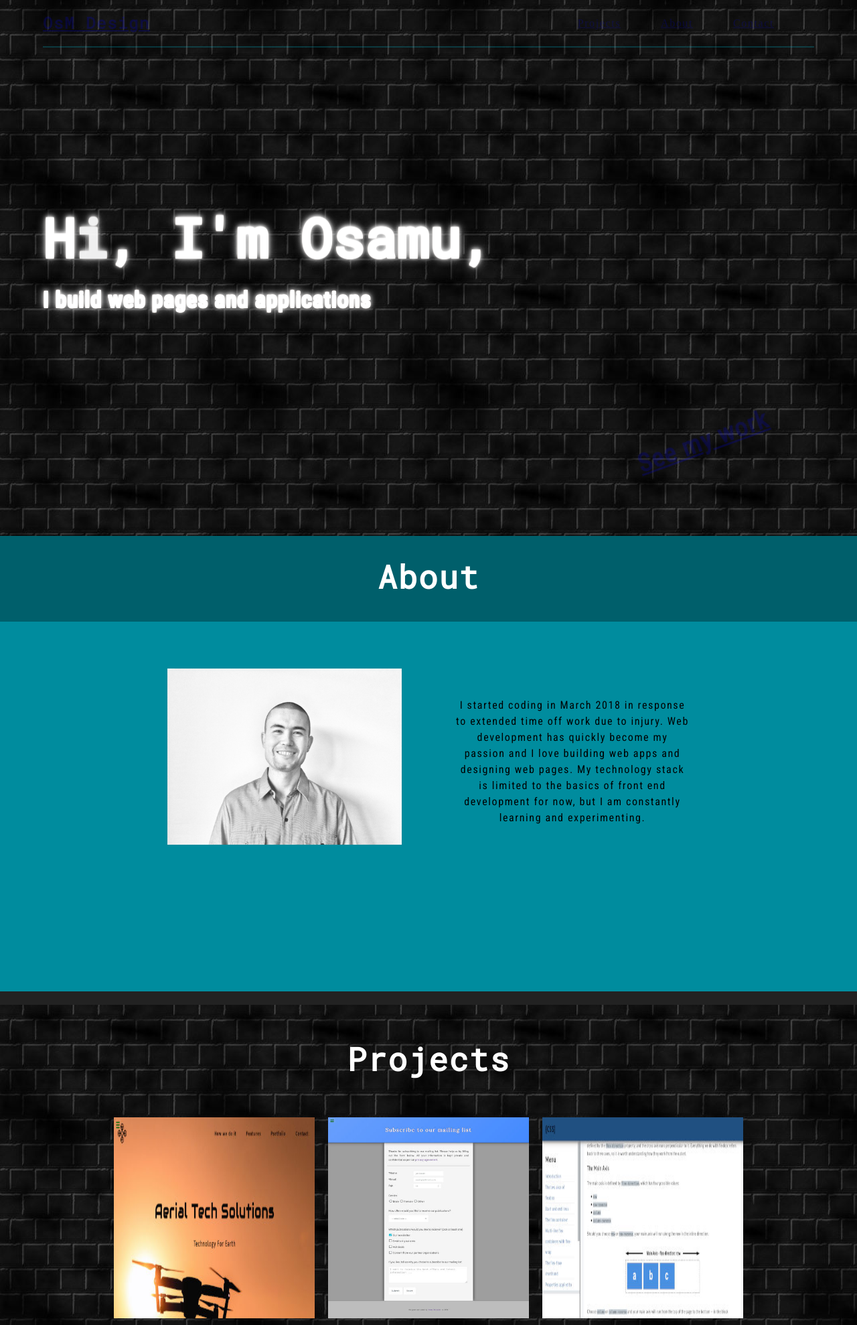
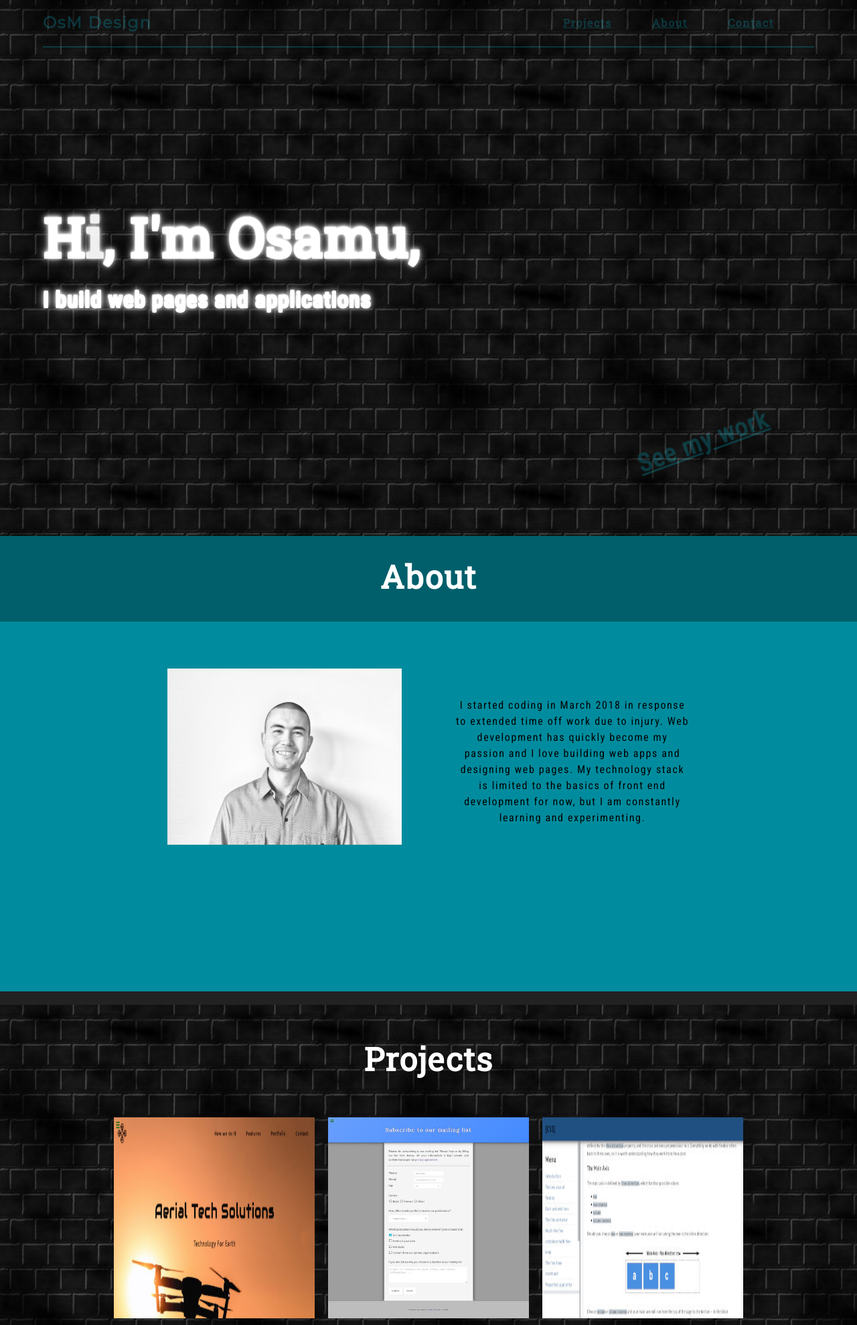
Before and after one commit to ozmos/Portfolio, a PHP site: page / in a window 1280 px wide. Shown: the top 1978 px of the page at 67% size. Run offline with PHP 8.4, Linux system fonts and the light colour scheme.

Commit message:
font families font colors

```diff
--- a/portfolio.css
+++ b/portfolio.css
@@ -1,8 +1,7 @@
-@import url('https://fonts.googleapis.com/css?family=Roboto+Condensed|Roboto+Mono');
+@import url('https://fonts.googleapis.com/css?family=Montserrat|Roboto+Condensed|Roboto+Slab');
  :root {
     --primary-light: #fff;
-    --highlight: /* #4deeea;  */
-    #00dffc;
+    --highlight: #00dffc;
     --neon-white: #fff;
     --contrast: #008c9e;
     --secondary-light: whitesmoke;
@@ -16,7 +15,8 @@
     --header-height: 8rem;
     --border-width: 20px;
     --main-text: 'Roboto Condensed';
-    --headings: 'Roboto Mono';
+    --headings: 'Roboto Slab';
+    --logo: 'Montserrat';
 }
 
 @media (max-width: 420px) {
@@ -81,11 +81,12 @@ h1 {
     animation: fade-on 1.5s linear 7s 1, fades-down 1s linear 8.5s 1, stay 1s linear 9.5s infinite;
     text-shadow: none;
     margin: 0;
-    letter-spacing: 0em !important;
+    /* letter-spacing: 0em !important; */
 }
 
 p,
-h3 {
+h3,
+a {
     font-family: var(--main-text, sans-serif);
 }
 
@@ -183,11 +184,12 @@ h3 {
     font-family: 'Roboto Condensed', sans-serif;
     transform: rotate(-20deg);
     opacity: 0.2;
+    color: var(--highlight, #00dffc);
     animation: flick-on 1.5s linear 13s 1, flick-stay 3s linear 14.5s infinite;
 }
 
 .welcome-link:visited {
-    color: var(--highlight, blue);
+    color: var(--highlight, #00dffc);
 }
 
 nav {
@@ -195,6 +197,7 @@ nav {
     top: 0;
     text-align: center;
     width: 100%;
+    color: var(--highlight, #00dffc);
 }
 
 .nav-container {
@@ -204,31 +207,43 @@ nav {
     justify-content: space-between;
     align-items: center;
     width: 90%;
-    color: var(--highlight, blue);
-    /* background: var(--highlight, var(--highlight, blue)); */
-    border-bottom: 2px solid var(--highlight, blue);
+    color: var(--highlight, #00dffc);
+    /* background: var(--highlight, var(--highlight, #00dffc)); */
+    border-bottom: 2px solid var(--highlight, #00dffc);
+    font-weight: bold;
     opacity: 0.2;
     animation: flick-on 1.5s linear 14s 1, fade-down 1s linear 15.5s 1, stays 3s linear 16.5s infinite;
 }
 
-.nav-container,
-a:visited {
-    color: var(--highlight, blue);
+#home-link {
+    color: var(--highlight, #00dffc);
+    text-decoration: none;
+}
+
+#home-link h2 {
+    font-family: var(--logo, sans-serif);
+}
+
+.nav-container a:visited {
+    color: var(--highlight, #00dffc);
 }
 
 .nav-container a:hover {
-    color: var(--highlight, blue);
-    text-shadow: -1px -1px 0 var(--highlight, blue), 1px -1px 0 var(--highlight, blue), -1px 1px 0 var(--highlight, blue), 1px 1px 0 var(--highlight, blue), 0 -2px 8px, 0 0 2px, 0 0 5px var(--highlight, blue), 0 0 15px var(--highlight, blue), 0 0 2px var(--highlight, blue), 0 2px 3px var(--highlight, blue);
+    color: var(--highlight, #00dffc);
+    text-shadow: -1px -1px 0 var(--highlight, #00dffc), 1px -1px 0 var(--highlight, #00dffc), -1px 1px 0 var(--highlight, #00dffc), 1px 1px 0 var(--highlight, #00dffc), 0 -2px 8px, 0 0 2px, 0 0 5px var(--highlight, #00dffc), 0 0 15px var(--highlight, #00dffc), 0 0 2px var(--highlight, #00dffc), 0 2px 3px var(--highlight, #00dffc);
     opacity: .99;
 }
 
 .nav-list {
     display: flex;
     justify-content: space-evenly;
+    color: var(--highlight, #00dffc);
 }
 
 .nav-link {
     margin-right: 60px;
+    color: var(--highlight, #00dffc);
+    font-family: var(--headings, monospace) !important;
 }
 
 @keyframes flick-on {
@@ -236,7 +251,7 @@ a:visited {
     19.999%,
     22%,
     100% {
-        text-shadow: -1px -1px 0 var(--highlight, blue), 1px -1px 0 var(--highlight, blue), -1px 1px 0 var(--highlight, blue), 1px 1px 0 var(--highlight, blue), 0 -2px 8px, 0 0 2px, 0 0 5px var(--highlight, blue), 0 0 15px var(--highlight, blue), 0 0 2px var(--highlight, blue), 0 2px 3px var(--highlight, blue);
+        text-shadow: -1px -1px 0 var(--highlight, #00dffc), 1px -1px 0 var(--highlight, #00dffc), -1px 1px 0 var(--highlight, #00dffc), 1px 1px 0 var(--highlight, #00dffc), 0 -2px 8px, 0 0 2px, 0 0 5px var(--highlight, #00dffc), 0 0 15px var(--highlight, #00dffc), 0 0 2px var(--highlight, #00dffc), 0 2px 3px var(--highlight, #00dffc);
         opacity: .99;
     }
     20%,
@@ -255,7 +270,7 @@ a:visited {
     95.999%,
     97%,
     100% {
-        text-shadow: -1px -1px 0 var(--highlight, blue), 1px -1px 0 var(--highlight, blue), -1px 1px 0 var(--highlight, blue), 1px 1px 0 var(--highlight, blue), 0 -2px 8px, 0 0 2px, 0 0 5px var(--highlight, blue), 0 0 15px var(--highlight, blue), 0 0 2px var(--highlight, blue), 0 2px 3px var(--highlight, blue);
+        text-shadow: -1px -1px 0 var(--highlight, #00dffc), 1px -1px 0 var(--highlight, #00dffc), -1px 1px 0 var(--highlight, #00dffc), 1px 1px 0 var(--highlight, #00dffc), 0 -2px 8px, 0 0 2px, 0 0 5px var(--highlight, #00dffc), 0 0 15px var(--highlight, #00dffc), 0 0 2px var(--highlight, #00dffc), 0 2px 3px var(--highlight, #00dffc);
         opacity: .99;
     }
     90%,
@@ -269,13 +284,13 @@ a:visited {
     }
     44.9% {
         opacity: 0.89;
-        text-shadow: -1px -1px 0 var(--highlight, blue), 1px -1px 0 var(--highlight, blue), -1px 1px 0 var(--highlight, blue), 1px 1px 0 var(--highlight, blue), 0 -2px 4px, 0 0 2px, 0 0 5px var(--highlight, blue), 0 0 5px var(--highlight, blue), 0 0 2px var(--highlight, blue), 0 2px 3px var(--highlight, blue);
+        text-shadow: -1px -1px 0 var(--highlight, #00dffc), 1px -1px 0 var(--highlight, #00dffc), -1px 1px 0 var(--highlight, #00dffc), 1px 1px 0 var(--highlight, #00dffc), 0 -2px 4px, 0 0 2px, 0 0 5px var(--highlight, #00dffc), 0 0 5px var(--highlight, #00dffc), 0 0 2px var(--highlight, #00dffc), 0 2px 3px var(--highlight, #00dffc);
     }
 }
 
 @keyframes fade-down {
     0% {
-        text-shadow: -1px -1px 0 var(--highlight, blue), 1px -1px 0 var(--highlight, blue), -1px 1px 0 var(--highlight, blue), 1px 1px 0 var(--highlight, blue), 0 -2px 8px, 0 0 2px, 0 0 5px var(--highlight, blue), 0 0 15px var(--highlight, blue), 0 0 2px var(--highlight, blue), 0 2px 3px var(--highlight, blue);
+        text-shadow: -1px -1px 0 var(--highlight, #00dffc), 1px -1px 0 var(--highlight, #00dffc), -1px 1px 0 var(--highlight, #00dffc), 1px 1px 0 var(--highlight, #00dffc), 0 -2px 8px, 0 0 2px, 0 0 5px var(--highlight, #00dffc), 0 0 15px var(--highlight, #00dffc), 0 0 2px var(--highlight, #00dffc), 0 2px 3px var(--highlight, #00dffc);
         opacity: .99;
     }
     100% {
```
Also changed, not shown: images/icons/if_github_683980.svg (deleted), images/icons/twitter-round.jpg (deleted), 1 other file.
